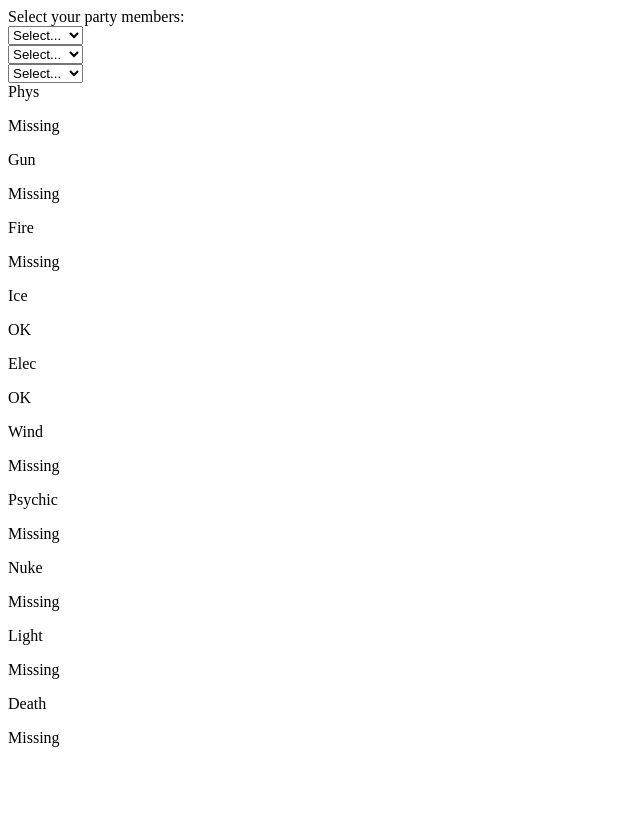
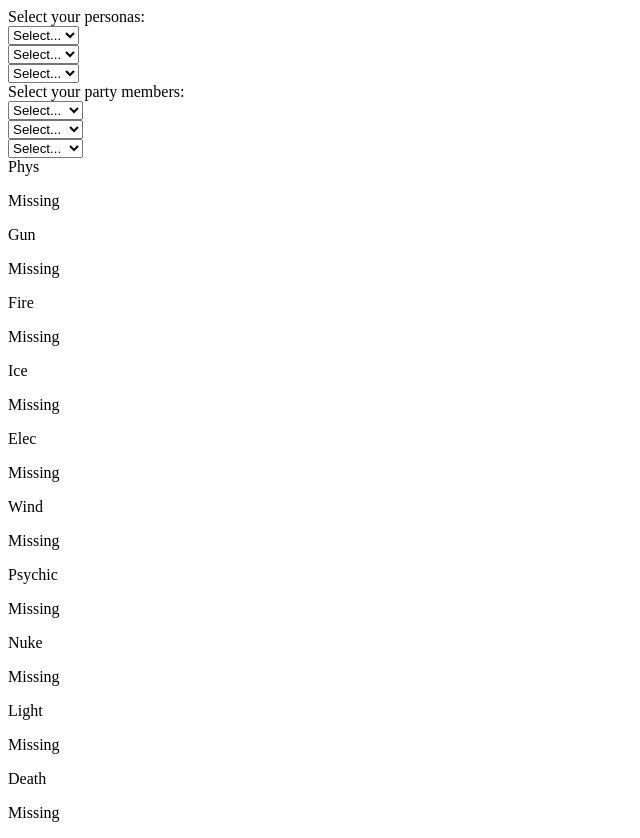
Before and after one commit to lmcosta10/p5builder, a React (Vite) app: page / in a window 1280 px wide. Shown: the whole page, without its empty margins (0-640 px from the left). Before the commit the page ends 800 px from the top, so only its background shows below. Built offline with nearby package versions, Linux system fonts and the light colour scheme.

Commit message:
feat: persona selection

```diff
--- a/src/App.tsx
+++ b/src/App.tsx
@@ -1,13 +1,21 @@
 import JokerPersonas from './components/JokerPersonas';
 import PartyMembers from './components/PartyMembers';
 import ElementsCheck from './components/ElementsCheck';
+import { useState } from 'react';
 
+// FIXME:
+// Cannot update a component (`App`) while rendering a different component (`PartyMembers`)
+// Cannot update a component (`App`) while rendering a different component (`JokerPersonas`)
+//
+// BUG: erases Joker elements after Party change, and vice-versa
 function App() {
+  const [elements, setElements] = useState<string[]>();
+
   return (
     <>
-      <JokerPersonas />
-      <PartyMembers />
-      <ElementsCheck />
+      <JokerPersonas onSelect={elements => setElements(elements)} />
+      <PartyMembers onSelect={elements => setElements(elements)} />
+      <ElementsCheck elements={elements} />
     </>
   )
 }
--- a/src/components/ElementsCheck.tsx
+++ b/src/components/ElementsCheck.tsx
@@ -1,6 +1,4 @@
-const partyMembersElements = ["Ice", "Elec"];
-
-function ElementsCheck() {
+function ElementsCheck({ elements }: { elements: string[] | undefined }) {
     const allElements = ["Phys", "Gun", "Fire", "Ice", "Elec", "Wind", "Psychic", "Nuke", "Light", "Death"];
 
     function OkIcon() {
@@ -15,13 +13,15 @@ function ElementsCheck() {
         )
     }
 
+    console.log(elements);
+
     return (
         <>
         {allElements.map(element => (
             <div key={element}>
                 {element}
                 <div>
-                    {partyMembersElements.includes(element)?OkIcon():MissingIcon()}
+                    {elements?.includes(element)?OkIcon():MissingIcon()}
                 </div>
             </div>
         ))}
--- a/src/components/JokerPersonas.tsx
+++ b/src/components/JokerPersonas.tsx
@@ -1,7 +1,54 @@
-function JokerPersonas() {
+import { useState } from "react";
+
+const elementMapTable: Record<string, string> = {
+    Matador: "Psychic"
+};
+
+function JokerPersonas(
+    {onSelect}: {
+        onSelect: React.Dispatch<React.SetStateAction<string[] | undefined>>;
+    }
+) {
+    const [selectedPersonas, setSelectedPersonas] = useState<string[]>(["", "", ""]);
+    const allPersonas = ["Matador"];
+
+    function changePersonas(index: number, newPersona: string) {
+        setSelectedPersonas(oldSelectedPersonas => {
+            const newSelectedPersonas = [...oldSelectedPersonas];
+            newSelectedPersonas[index - 1] = newPersona;
+
+            onSelect(() => newSelectedPersonas.map(s => elementMapTable[s]));
+
+            return newSelectedPersonas;
+        });
+    }
+
+    function personasSelection(index: number) {
+        return (
+            <select
+                value={selectedPersonas[index - 1]}
+                onChange={(e) => changePersonas(index, e.target.value)}
+            >
+                <option value="">Select...</option>
+                {allPersonas
+                    .filter(persona => !selectedPersonas.includes(persona) ||
+                    persona === selectedPersonas[index - 1]) // when selected
+                    .map(persona => (
+                    <option key={persona} value={persona}>
+                        {persona}
+                    </option>
+                ))}
+            </select>
+        )
+    }
+
     return (
         <>
-            <div></div>
+            <div>Select your personas:
+                <div>{personasSelection(1)}</div>
+                <div>{personasSelection(2)}</div>
+                <div>{personasSelection(3)}</div>
+            </div>
         </>
     )
 }
--- a/src/components/PartyMembers.tsx
+++ b/src/components/PartyMembers.tsx
@@ -1,6 +1,18 @@
 import { useState } from "react";
 
-function PartyMembers() {
+const elementMapTable: Record<string, string> = {
+    Ryuji: "Elec",
+    Morgana: "Wind",
+    Ann: "Fire",
+    Yusuke: "Ice",
+    Makoto: "Nuke"
+};
+
+function PartyMembers(
+    {onSelect}: {
+        onSelect: React.Dispatch<React.SetStateAction<string[] | undefined>>;
+    }
+) {
     const [selectedMembers, setSelectedMembers] = useState<string[]>(["", "", ""]);
     const allMembers = ["Ryuji", "Morgana", "Ann", "Yusuke", "Makoto"];
 
@@ -8,6 +20,8 @@ function PartyMembers() {
         setSelectedMembers(oldSelectedMembers => {
             const newSelectedMembers = [...oldSelectedMembers];
             newSelectedMembers[index - 1] = newMember;
+
+            onSelect(() => newSelectedMembers.map(s => elementMapTable[s]));
 
             return newSelectedMembers;
         });
```
